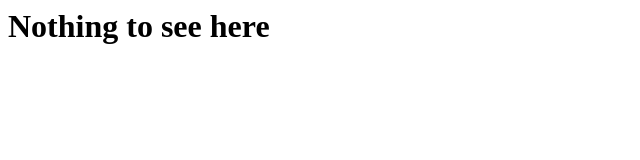
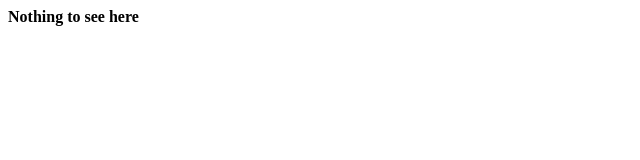
Before and after one commit to borgnar/website, a plain HTML site: page index.html in a window 1280 px wide. Shown: the whole page, without its empty margins (0-640 px from the left). Drawn offline with Linux system fonts and the light colour scheme.

Commit message:
Update index.html

```diff
--- a/index.html
+++ b/index.html
@@ -1 +1 @@
-<h1>Nothing to see here</h1>
+<b>Nothing to see here</b>
```
